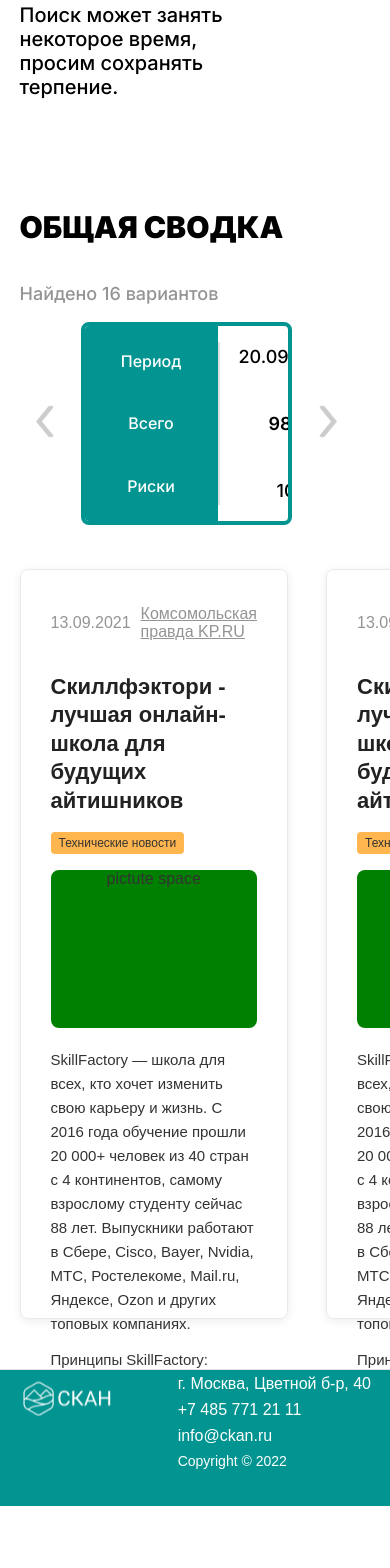
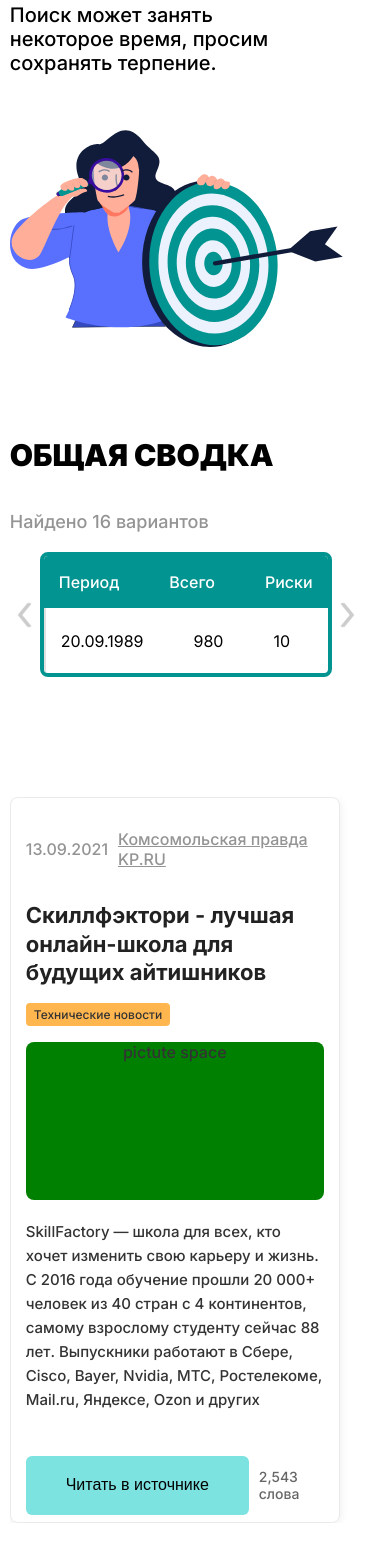
Before and after one commit to MargoG197/SkanProject, a React (Vite) app: page /search in a window 390 px wide. Shown: the part 360-1928 px from the top of the page. Before the commit the page ends 1866 px from the top, so only its background shows below. Built offline with nearby package versions, Linux system fonts and the light colour scheme.

Commit message:
added mobile styles for SearchResults section

```diff
--- a/src/components/HistogramTable/HistogramTable.tsx
+++ b/src/components/HistogramTable/HistogramTable.tsx
@@ -30,7 +30,7 @@
 
         const screenWidth = window.innerWidth;
         setScreenWidth(screenWidth);
-        screenWidth >= 375 && setNumberOfVisibleItems(Math.ceil(blockWidth/133))
+        screenWidth >= 404 ? setNumberOfVisibleItems(Math.ceil(blockWidth/133)) : setNumberOfVisibleItems(Math.ceil(blockWidth/295))
         };
       }
 
@@ -45,18 +45,18 @@
 
     } else {
       setCurrentPosition(() =>
-      (screenWidth >= 375) ? currentPosition - 133 : currentPosition - 140
+      (screenWidth >= 404) ? currentPosition - 133 : currentPosition - 295
     );
     setNumberOfVisibleItems(numberOfVisibleItems+1)
     }
   };
 
   const prevSlide = () => {
-    if (numberOfVisibleItems <= Math.ceil(width/133)) {
+    if (screenWidth >= 404 ? numberOfVisibleItems <= Math.ceil(width/133) : 1) {
 
     } else {
       setCurrentPosition(() =>
-      (screenWidth >= 375) ? currentPosition + 133 : currentPosition + 140
+      (screenWidth >= 404) ? currentPosition + 133 : currentPosition + 295
       );
       setNumberOfVisibleItems(numberOfVisibleItems-1)
     }
@@ -71,7 +71,6 @@
       className="histogramTable"
       style={{
         height: "260px",
-        width: "100%",
         display: "flex",
         flexDirection: "column",
         justifyContent: "space-between",
@@ -101,7 +100,12 @@
 
       <div
         className="histogramTable_carouseldiv"
-        style={{ marginBottom: "40px 0", display: 'flex', justifyContent: "space-between", width:'95%', gap: '10px' }}
+        style={{
+          marginBottom: "40px 0",
+          display: 'flex',
+          justifyContent: "space-between",
+          width: '95%',
+        }}
       >
         <button onClick={prevSlide} className="histogramTable_arrow" style={{border:"none", borderRadius:'8px', cursor:'pointer', }}><img  src="../../../src/icons/shevron_right.svg"/></button>
         <div
@@ -115,16 +119,13 @@
           }}
         >
           <div
+            className="histogramTable_TableHead"
             style={{
               display: "flex",
-              flexDirection: "column",
-              justifyContent: "space-around",
+
               color: "white",
               backgroundColor: "#029491",
-              width: "133px",
-              minWidth: '133px',
               alignItems: "center",
-              padding: "4px 0",
               zIndex:'3'
             }}
           >
@@ -133,7 +134,7 @@
             <p>Риски</p>
           </div>
           <div
-           ref={blockRef}
+             ref={blockRef}
             style={{
             display: "flex",
             borderRadius: "8px",
--- a/src/components/HistogramTable/index.css
+++ b/src/components/HistogramTable/index.css
@@ -1,8 +1,65 @@
 .histogramTable_arrow{
   background-color: transparent;
   transform: backbackground-color 0.7s ease;
+  display: flex;
+  align-items: center;
+  justify-content: center;
 }
 
 .histogramTable_arrow:hover{
 background-color: rgb(201, 206, 204);
 }
+
+.histogramTable_TableHead{
+  flex-direction: column;
+  width: 133px;
+  min-width: 133px;
+  justify-content: space-around;
+  padding: 4px 0,
+}
+.histogramTable_carouseldiv{
+ gap:10px;
+}
+
+.histogramTable{
+  width: 100%;
+}
+@media (max-width: 404px){
+
+  .histogramTable{
+min-width: 365px
+ }
+  .histogramTable_carouseldiv{
+    gap:0px;
+   }
+
+  .histogramTable_arrow{
+    width: 30px;
+  }
+
+  .histogramTable_arrow img{
+    width: 30px;
+  }
+
+  .istogramTable{
+    min-width: 300px;
+  }
+
+  .histogramTable_carouseldiv{
+    width: 298px;
+    min-width: 298px;
+  }
+  .histogramTable_scrolldiv{
+    flex-direction: column;
+  }
+
+  .histogramTable_TableHead{
+    flex-direction: row;
+    width: 298px;
+    min-width: 298px;
+    justify-content: flex-start;
+    gap:50px;
+    padding: 0 15px;
+  }
+
+}
--- a/src/components/SearchResultSection/SearchResultSection.tsx
+++ b/src/components/SearchResultSection/SearchResultSection.tsx
@@ -1,7 +1,7 @@
 import { TArtcile } from "../../types/types";
 import ArticleCard from "../cards/ArticleCard/ArticleCard";
 import HistogramTable from "../HistogramTable/HistogramTable"
-
+import "./index.css"
 
 
 
@@ -56,16 +56,16 @@
 
 
   return (
-    <div style={{display:'flex', flexDirection:'column', width: '90%', height: 'fit-content', justifyContent:'space-between', gap:'70px'}}>
-      <div style={{display:'flex', width: '100%', height: 'fit-content', justifyContent:'space-between', gap:'70px'}}>
+    <div className="searchResultsPage" style={{display:'flex', flexDirection:'column',  height: 'fit-content', justifyContent:'space-between', gap:'70px'}}>
+      <div className="searchResultsSection_textDiv" style={{display:'flex', width: '100%', height: 'fit-content', justifyContent:'space-between', }}>
         <div style={{display:'flex', flexDirection:'column', width: '70%', height: 'fit-content', maxWidth:'509px'}}>
           <h1  style={{ fontSize: '40px', fontWeight:'900', textTransform:'uppercase' }}>Ищем. Скоро будут результаты</h1>
           <p  style={{fontSize:'20px', }}>Поиск может занять некоторое время, просим сохранять терпение.</p>
         </div>
-        <img style={{width: '30%', height: 'auto',}} src="../../../src/icons/searchLady.svg"/>
+        <img  className="searchResultsSection_textDiv_img"  src="../../../src/icons/searchLady.svg"/>
       </div>
       <HistogramTable cardsArray={histogramArr}/>
-      <div style={{ display: 'flex', width: '100%', gap: '38px', margin: '50px 0',}}>
+      <div className="articlesCardSection" style={{ display: 'flex', overflowX:'hidden'}}>
         {articles.map((article) => (
         <ArticleCard data={article} />
       ))}
--- /dev/null
+++ b/src/components/SearchResultSection/index.css
@@ -0,0 +1,40 @@
+   .articlesCardSection{
+    gap: 38px;
+    margin: 50px 0;
+    width: 100%;
+   }
+   .searchResultsPage{
+    width: 90%;
+   }
+   .searchResultsSection_textDiv{
+    gap:70px;
+   }
+
+   .searchResultsSection_textDiv_img{
+    width: 30%;
+    height: auto;
+   }
+
+  @media (max-width: 404px) {
+    .searchResultsPage{
+      width: 95%;
+     }
+    .articlesCardSection{
+      gap: 50px;
+      /* margin: 50px 0; */
+     }
+ .searchResultsSection_textDiv{
+    flex-direction: column;
+    gap: 30px;
+   }
+
+
+   .searchResultsSection_textDiv_img{
+    width: 90%;
+    height: auto;
+    align-items: center;
+    justify-items: center;
+    /* width: 400px; */
+   }
+
+  }
--- a/src/components/cards/ArticleCard/ArticleCard.tsx
+++ b/src/components/cards/ArticleCard/ArticleCard.tsx
@@ -1,7 +1,7 @@
 import { TArtcile } from "../../../types/types"
 import Button from "../../Button/Button";
 import { useNavigate } from "react-router-dom";
-
+import "./index.css"
 
 type TArticleCardProps = {
   data:  TArtcile;
@@ -10,22 +10,17 @@
 
 const ArticleCard:React.FC<TArticleCardProps> = ({data}) => {
 
-
   const navigate = useNavigate();
-
   const handleClick = () => {
   navigate(data.readMoreLink);
 };
 
   return (
-    <div style={{
-      maxWidth: "641px",
-      maxHeight:'694px',
-      padding: "19px 30px 35px",
+
+    <div className="articleCard" style={{
       borderRadius: "8px",
       boxShadow: "0 2px 10px rgba(0, 0, 0, 0.08)",
       border: "1px solid #eaeaea",
-      fontFamily: "Arial, sans-serif",
       color: "#333"
     }}>
       {/* Заголовок и дата */}
@@ -69,10 +64,12 @@
       <div style={{
         marginBottom: "20px",
         lineHeight: "1.6",
-        fontSize: "15px"
+        fontSize: "15px",
+        overflowY: 'auto',
+        maxHeight:'200px'
       }}>
         {data.content.map((paragraph, index) => (
-          <p key={index} style={{ margin: "0 0 12px 0" }}>
+          <p key={index} style={{ margin: "0 0 12px 0",  }}>
             {paragraph}
           </p>
         ))}
@@ -85,7 +82,8 @@
         alignItems: "center",
         fontSize: "14px",
         color: "#666",
-        paddingTop: "16px"
+        paddingTop: "16px",
+        gap:'10px',
       }}>
         <Button onClickFunc={handleClick} btnText="Читать в источнике" bg='#7CE3E1' textColor='black' maxWidth={223} />
         <span>{data.wordCount.toLocaleString()} слова</span>
--- /dev/null
+++ b/src/components/cards/ArticleCard/index.css
@@ -0,0 +1,19 @@
+
+
+.articleCard{
+  max-width: 641px;
+  max-height: 694px;
+  min-height: 694px;
+  height:694px;
+  padding: 19px 30px 35px;
+}
+
+@media (max-width: 404px){
+
+.articleCard{
+  /* width: 298px; */
+  width: 100%;
+  min-width: 298px;
+  padding: 15px;
+}
+}
--- a/src/components/cards/HistogramCard/HistogramCard.tsx
+++ b/src/components/cards/HistogramCard/HistogramCard.tsx
@@ -13,42 +13,19 @@
 
 const HistogramCard: React.FC<THistogramCardProps> = ({data}) => {
 
-
-
   return (
     <div className="histogramCard" style={{
-      margin: "16px 0",
-      padding:"4px 0",
       borderLeft:"2px solid #e0e0e0",
       display: "flex",
-      flexDirection: "column",
-      justifyContent:'space-between',
-      alignItems: "center",
-      width: '133px',
-      height: '155px',
-      minWidth: '133px',
-      minHeight: '155px',
     }}>
-      {/* Дата */}
-      <div style={{
-        fontSize: "18px",
-        fontWeight: "500",
-      }}>
+      <div>
         {data.date}
       </div>
-      {/* Общее количество */}
-      <div style={{
-        fontSize: "18px",
-        fontWeight: "600",
-      }}>
+      <div>
         {data.total}
       </div>
-      {/* Риски */}
-      <div style={{
-        fontSize: "18px",
-        fontWeight: "500",
-      }}>
-        <span>{data.risks}</span>
+      <div>
+      <div>{data.risks}</div>
       </div>
     </div>)
 }
--- a/src/components/cards/HistogramCard/index.css
+++ b/src/components/cards/HistogramCard/index.css
@@ -1,9 +1,40 @@
 
 .histogramCard{
   transform: all 0.7s ease-in-out;
+  flex-direction: column;
+  width: 133px;
+  height: 155px;
+  min-width: 133px;
+  font-weight: 500;
+  min-height: 155px;
+  margin: 16px 0;
+  font-size: 18px;
+  padding: 4px 0;
+  justify-content:space-between;
+  align-items: center;
 }
 
 .histogramCard:hover {
   transform: translate(-1px);
   box-shadow: 0 8px 16px rgba(0, 0, 0, 0.15)
   }
+
+
+  @media (max-width: 404px){
+    .histogramCard{
+      box-sizing: border-box;
+      justify-content: flex-start;
+      gap: 50px;
+      height:65px;
+      flex-direction: row;
+      font-size: 16px;
+      font-weight: 400;
+      width: 295px;
+      min-width: 295px;
+      min-height: auto;
+      max-height: 65px;
+      max-width: 295px;
+      padding: 0 15px;
+       margin: 0;
+    }
+  }
```
